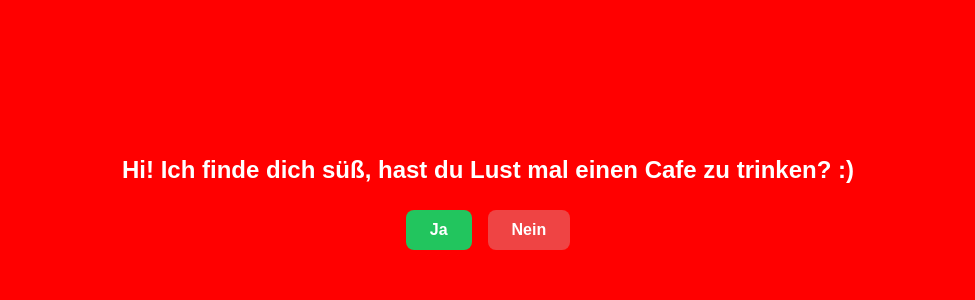
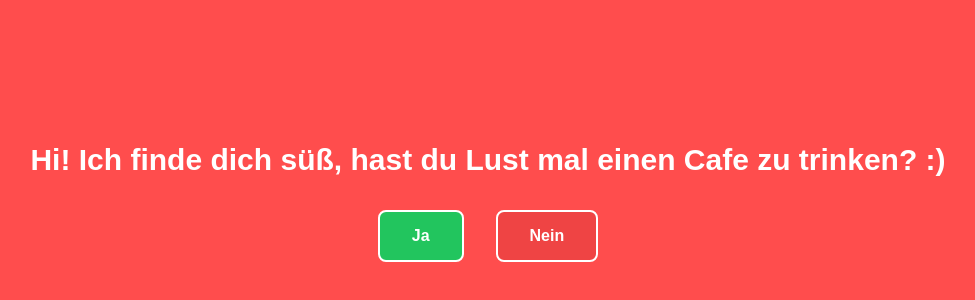
Before and after one commit to Tim-D-walter/nfcpage, a Next.js app: page / in a window 1280 px wide. Shown: the part 198-498 px from the top of the page, without its empty margins (152-1127 px from the left). Built offline with nearby package versions, Linux system fonts and the light colour scheme.

Commit message:
design works

```diff
--- a/app/page.tsx
+++ b/app/page.tsx
@@ -1,40 +1,52 @@
-'use client'; // Necessary for event handling like button clicks
+'use client'; // Required for client-side interactivity
 
-import React from "react";
+import React, { useState } from "react";
 
 export default function Home() {
-    // Function for the "Ja" button, opening Instagram
+    // State to manage the displayed message
+    const [message, setMessage] = useState(
+        "Hi! Ich finde dich süß, hast du Lust mal einen Cafe zu trinken? :)"
+    );
+
+    // State to hide both buttons after either is clicked
+    const [showButtons, setShowButtons] = useState(true);
+
+    // Function for the "Ja" button, opening Instagram and hiding buttons
     const handleYesClick = () => {
         window.location.href = "https://www.instagram.com"; // Opens Instagram on mobile or web
+        setShowButtons(false); // Hide buttons after "Ja" is clicked
     };
 
-    // Function for the "Nein" button, showing an alert message
+    // Function for the "Nein" button, updating the message and hiding buttons
     const handleNoClick = () => {
-        alert("Ah schade, aber einen schönen Tag dir!");
+        setMessage("Ah schade, aber einen schönen Tag dir!");
+        setShowButtons(false); // Hide buttons after "Nein" is clicked
     };
 
     return (
-        <div className="flex flex-col items-center justify-center min-h-screen p-4" style={{ backgroundColor: 'red' }}>
-            <h1 className="text-2xl font-bold mb-6 text-center text-white">
-                Hi! Ich finde dich süß, hast du Lust mal einen Cafe zu trinken? :)
+        <div className="flex flex-col items-center justify-center min-h-screen p-4" style={{ backgroundColor: "#ff4d4d" }}>
+            <h1 className="text-3xl font-bold mb-8 text-center text-white">
+                {message}
             </h1>
 
-            {/* Buttons for Yes and No */}
-            <div className="flex space-x-4">
+            {/* Conditionally render the buttons */}
+            {showButtons && (
+                <div className="flex space-x-8">
                     <button
                         onClick={handleYesClick}
-                    className="px-6 py-2 bg-green-500 text-white font-semibold rounded-lg hover:bg-green-700"
+                        className="px-8 py-3 bg-green-500 text-white font-semibold rounded-lg border-2 border-white hover:bg-green-600 hover:border-gray-300 transition-all"
                     >
                         Ja
                     </button>
 
                     <button
                         onClick={handleNoClick}
-                    className="px-6 py-2 bg-red-500 text-white font-semibold rounded-lg hover:bg-red-700"
+                        className="px-8 py-3 bg-red-500 text-white font-semibold rounded-lg border-2 border-white hover:bg-red-600 hover:border-gray-300 transition-all"
                     >
                         Nein
                     </button>
                 </div>
+            )}
         </div>
     );
 }
```
Lines whose indentation alone changed are shown as unchanged.
